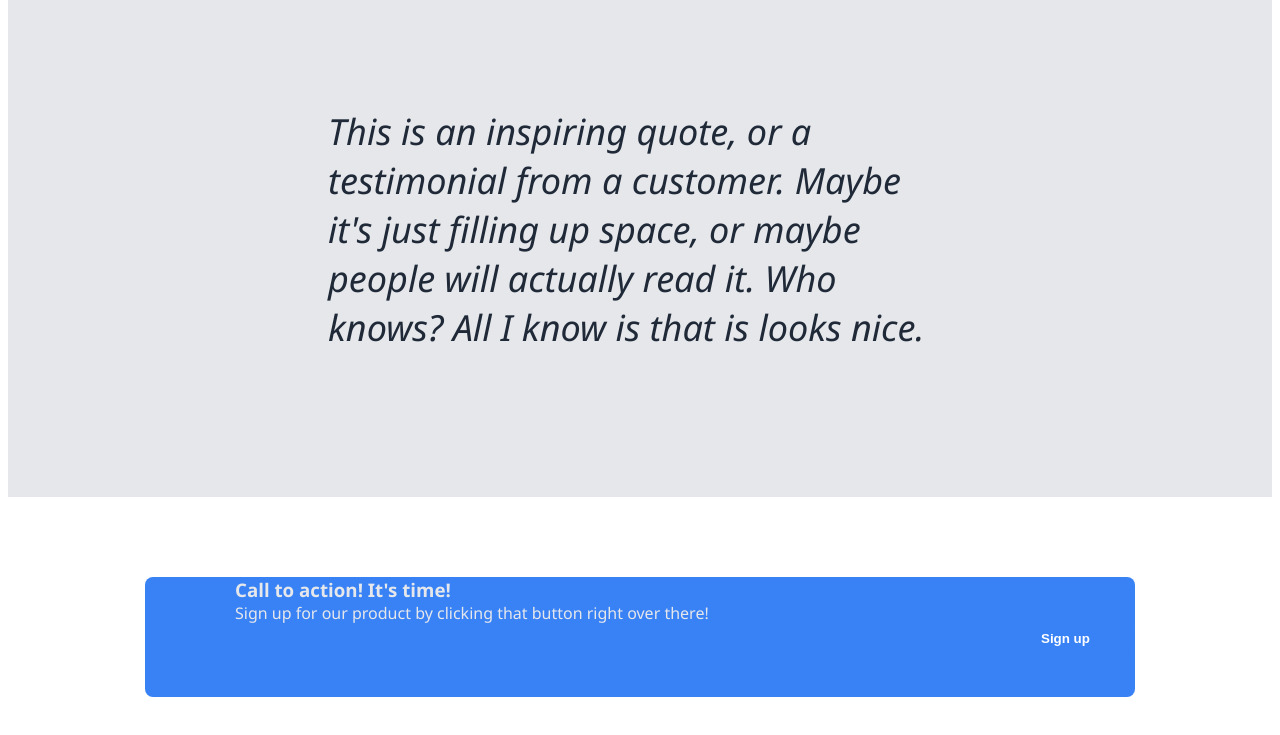
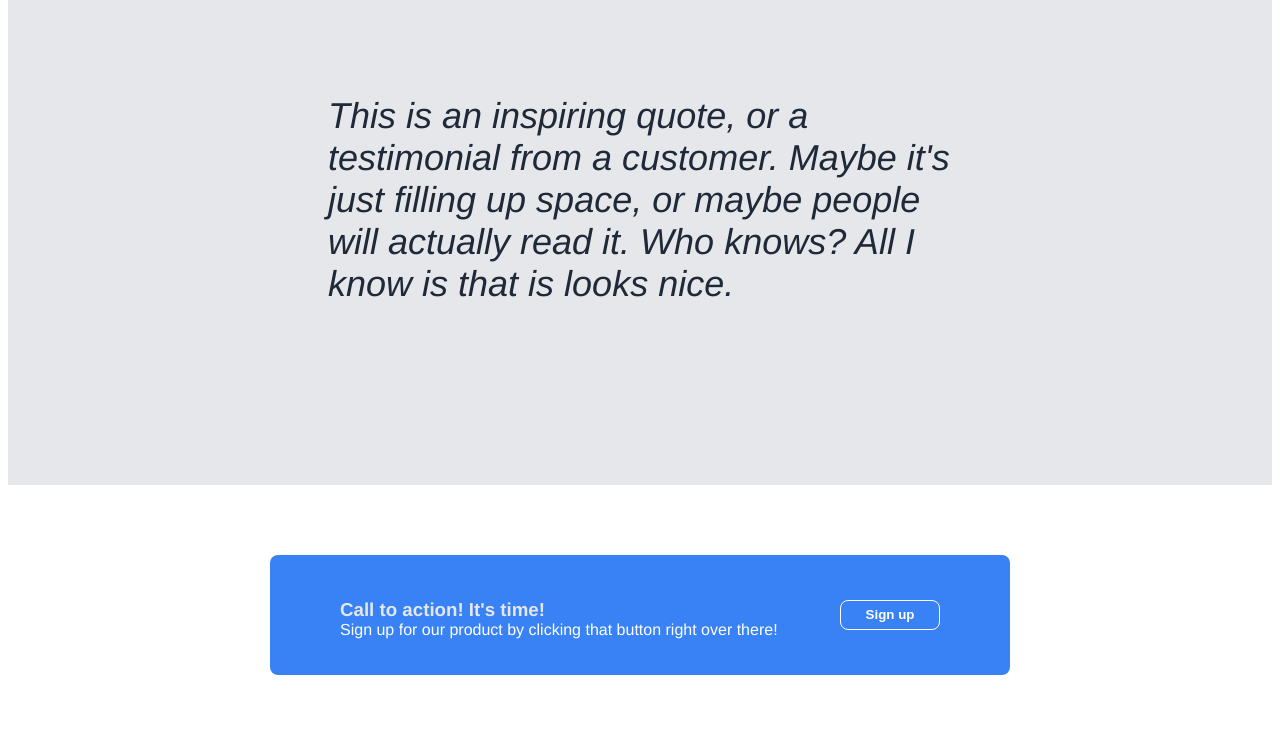
Before and after one commit to jessicamoore706/landing-page, a plain HTML site: page index.html in a window 1280 px wide. Shown: the part 929-1664 px from the top of the page. Drawn offline with Linux system fonts and the light colour scheme.

Commit message:
Adjusted spacing in call to action box

```diff
--- a/style.css
+++ b/style.css
@@ -1,6 +1,6 @@
 body {
     display: flex;
-    font-family: 'Segoe UI', Tahoma, Geneva, Verdana, sans-serif;
+    font-family:'Franklin Gothic Medium', 'Arial Narrow', Arial, sans-serif;
     flex-direction: column;
 }
 
@@ -149,36 +149,43 @@ button {
 
 .box {
     display: flex;
-    flex-direction: column;
     background-color: #3882F6;
-    width: 900px;
-    height: 120px;
-    padding-left: 90px;
-    margin: 80px;
+    width: 700px;
+    height: 80px;
+    padding: 20px;
+    margin: 70px;
     border-radius: 8px;
-    gap: 6px;
-}
-
-h3 {
     color: #E5E7EB;
-    padding: 0;
-    margin: 0;
-}
-
-.box p {
-    color: #E5E7EB;
-    padding: 0;
-    margin: 0;
+    justify-content: space-between;
+    align-items: center;
 }
 
 .call-to-action {
     display: flex;
     flex-direction: column;
-    justify-content: center;
+
+}
+
+h3 {
+    margin-left: 50px;
+    margin-bottom: 0px;
+    padding-top: 0px;
+}
+
+.box p {
+    margin-left: 50px;
+    margin-top: 0px;
+    padding-top: 0px;
 }
 
 .box button {
     display: flex;
-    margin-right: 0;
     margin-left: auto;
+    border-radius: 8px;
+    border-style: solid;
+    border-color: white;
+    border-width: 1px;
+    align-items: center;
+    justify-content: center;
+    margin-right: 50px;
 }
```
